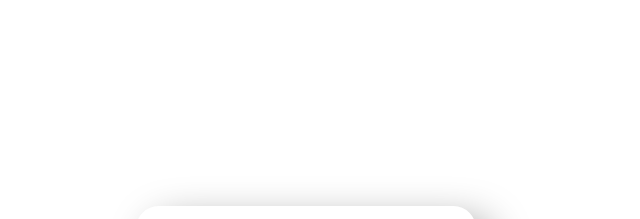
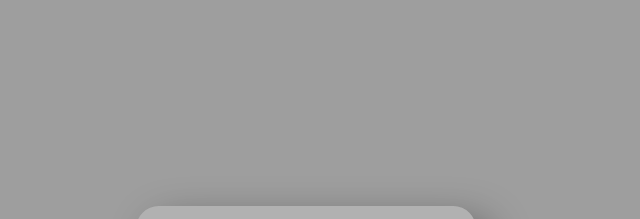
Before and after one commit to moniquescz/web, a plain HTML site: page index.html in a window 1280 px wide. Shown: the part 122-341 px from the top of the page, without its empty margins (334-974 px from the left). Drawn offline with Linux system fonts and the light colour scheme; the site is published under a folder, as on GitHub Pages, so addresses that start at the root find nothing.

Commit message:
fix image background round 1

```diff
--- a/index.css
+++ b/index.css
@@ -5,7 +5,7 @@ html {
     font-weight: bolder;
     font-style: italic;
     letter-spacing: 2px;
-    background-image: url("/files/PNGs/Aurora - 6.png");
+    background-image: url("files/PNGs/Aurora - 6.png");
     background-size:     cover;
     /*
     background: rgb(255,0,0);
```
